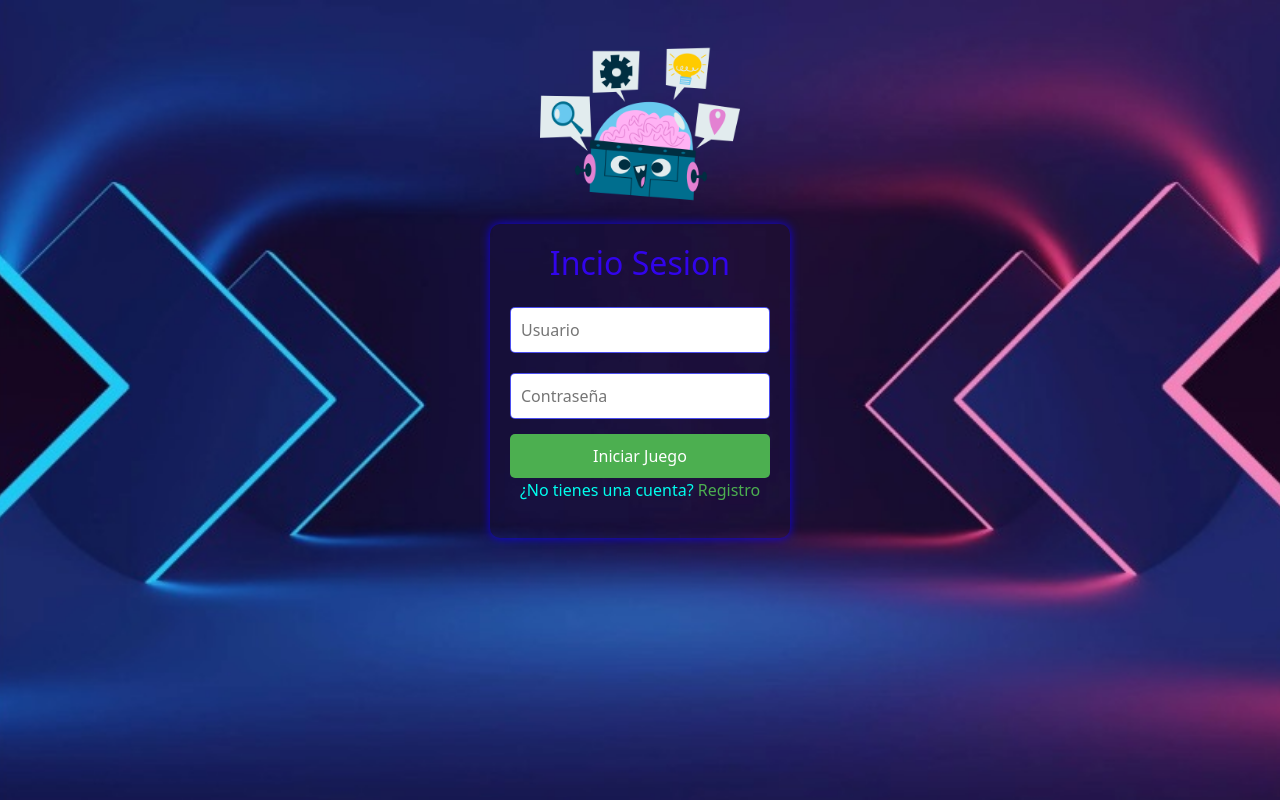
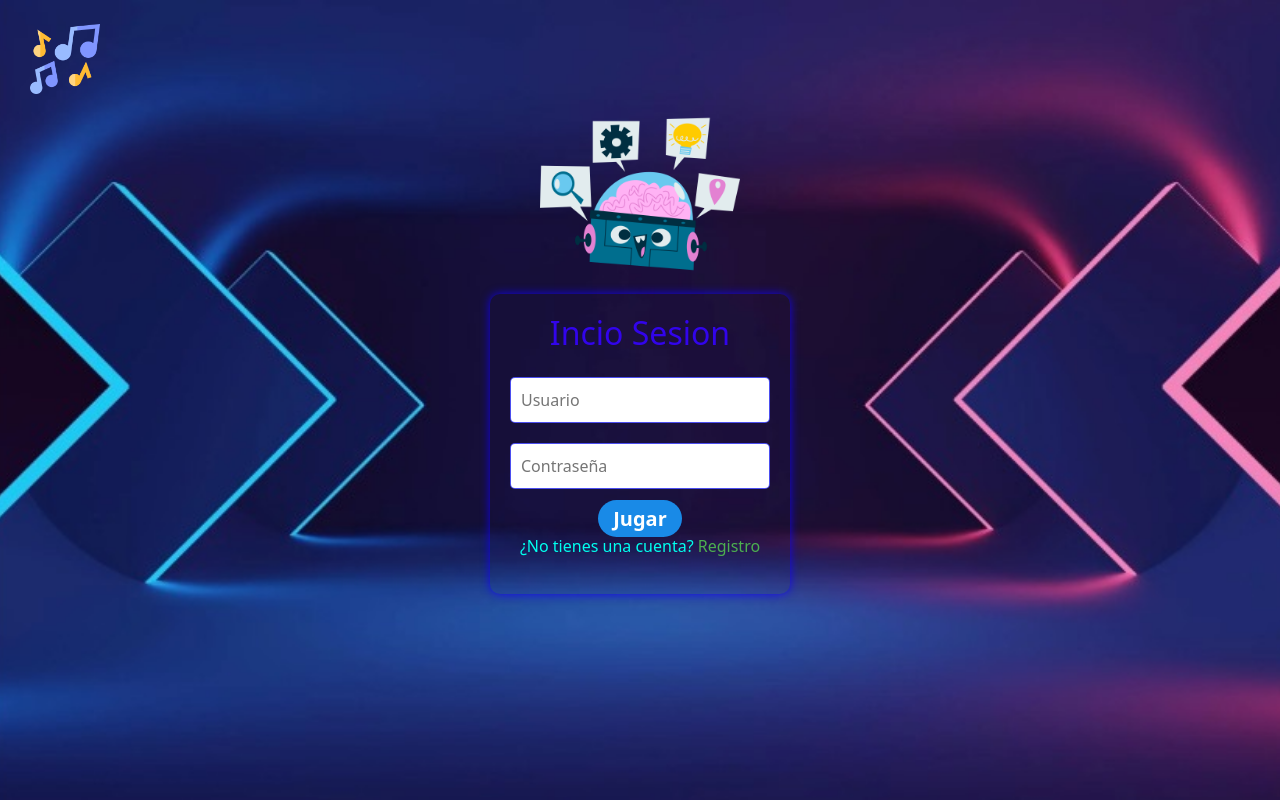
Before and after one commit to DanielBata25/Juego-Arcade-Memory, a PHP site: the page made by Video-juego/Inicio Sesion.html in a window 1280 px wide. Run offline with PHP 8.4, Linux system fonts and the light colour scheme.

Commit message:
Cambios 1 de septiembre

```diff
--- a/Video-juego/Inicio Sesion.html
+++ b/Video-juego/Inicio Sesion.html
@@ -11,8 +11,9 @@
 
   <link rel="stylesheet" href="bootstrap-5.1.3-dist/css/bootstrap.css">
   <script src="bootstrap-5.1.3-dist/js/bootstrap.js"></script>
-<link rel="stylesheet" href="bootstrap-5.1.3-dist/css/">
+  <link rel="stylesheet" href="bootstrap-5.1.3-dist/css/">
   <link rel="stylesheet" href="css/color.css">
+
 
   <link href='https://unpkg.com/boxicons@2.1.4/css/boxicons.min.css' rel='stylesheet'>
 
@@ -20,54 +21,36 @@
 </head>
 
 <body>
-  <!-- Page Preloder -->
+  <br>
+  <img src="img/musica.png" class="tamañosoni" id="playPauseBTN" onclick="playPause()">
+  <div class="lola">
+    <img src="img/image2.png" height="200" width="200" alt="">
+  </div>
+  <div>
+    <audio id="audio">
+      <source src="audio/musica.mp3" type="audio/mpeg">
+    </audio>
+  </div>
 
-  <!--<div class="wrapper">
-    <div class="form-box login">
-      <h1>login</h1>
-      <form action="#">
-        <div class="input box">
-          <input type="text" placeholder="Username" required>
-          <i class='bx bxs-user'></i>
-        </div>
-        <div class="input box">
-          <input type="password" placeholder="Password" required>
-          <i class='bx bxs-lock-alt'></i>
-        </div>
-        <button type="submit" class="btn">login
-        </button>
-        <div class="logreg-link">
-          <p>No tengo Correo <a href="#"
-             class="register-link">Sing up</a></p>
-        </div>
-      </form>
-    </div>
-  </div>
--->
-</head>
-<body>
 
- <br>
- <div class="lola">
-  <img src="img/image2.png" height="200" width="200"  alt="">
- </div>
 
-<div class="container">
+  <div class="container text-center ">
 
     <h2>Incio Sesion</h2>
     <form action="#">
-        <input type="text" placeholder="Usuario" required >
-        <input type="password" placeholder="Contraseña" required>
-        <input type="submit" value="Iniciar Juego">
+      <input type="text" placeholder="Usuario" required>
+      <input type="password" placeholder="Contraseña" required>
+      <a href="opciones.html" class="btn-1">Jugar</a>
     </form>
     <p class="color">¿No tienes una cuenta? <a href="Registro.html">Registro</a></p>
-</div>
-</section>
+  </div>
+
 
   <!-- Js Plugins -->
 
 
 </body>
 <script src="bootstrap-5.1.3-dist/js/bootstrap.js"></script>
+<script src="js/sonido.js"></script>
 
 </html>
--- a/Video-juego/css/color.css
+++ b/Video-juego/css/color.css
@@ -56,3 +56,40 @@ body {
 .container p a:hover {
     text-decoration: underline;
 }
+button{
+    padding: 10px 25px;
+    font-size: 22px;
+    line-height: 40px;
+    min-width: 150px;
+    text-align: center;
+    cursor: pointer;
+    background: linear-gradient( to right bottom,#273c75,#079992);
+    color: #fff;
+    border-radius: 5px;
+    border: 0px;
+    height: 60px;
+    }
+.tamañosoni{
+    height: 70px;
+    width: 70px;
+    margin-left: 30px;
+}
+.btn-1 {
+	align-content: center;
+	border-radius: 20px;
+	background-color: rgb(25, 138, 231);
+	padding:5px 15px;
+	text-decoration: none;
+	color: white;
+	font-weight: 600;
+	font-size: 20px;
+	transition: .4s ease;
+
+}
+.btn-1:hover {
+	box-shadow: 0 0 10px blue,
+		        0 0 30px blue,
+		        0 0 30px blue,
+		        0 0 30px blue;
+
+}
--- a/Video-juego/js/js.js
+++ /dev/null
@@ -1 +0,0 @@
-// experimento github
--- /dev/null
+++ b/Video-juego/js/sonido.js
@@ -0,0 +1,15 @@
+var audio = document.getElementById('audio');
+var playPauseBTN = document.getElementById('playPauseBTN');
+var count = 0;
+
+function playPause(){
+    if(count == 0){
+        count = 1;
+        audio.play();
+        playPauseBTN.innerHTML = "&#9208;";
+    }else{
+        count = 0;
+        audio.pause();
+        playPauseBTN.innerHTML = "&#9658;";
+    }
+}
```
Also changed, not shown: Video-juego/Registro.html (+0 -23 lines), Video-juego/como_Jugar.html (added, +40 -0 lines), Video-juego/css/styles.css (+25 -12 lines), Video-juego/opciones.html (+7 -1 lines), Video-juego/img/musica.png (added), 1 other file.
